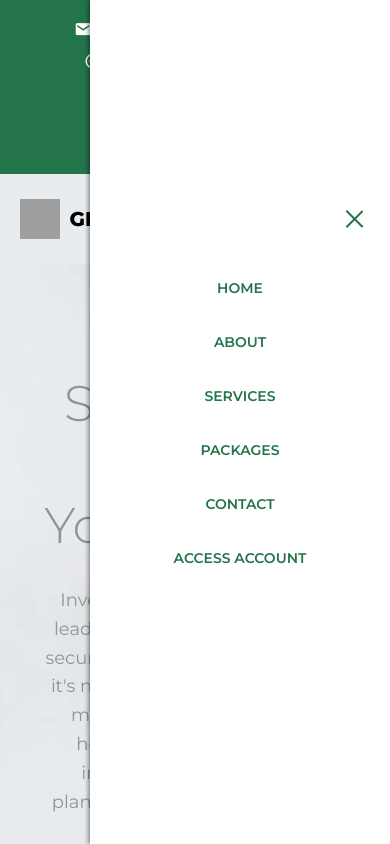
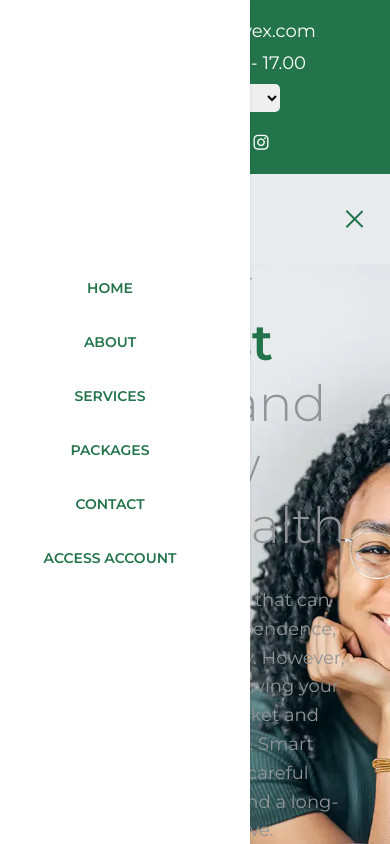
Before and after one commit to maxiweb001/globalinvest, a plain HTML site: page index.html in a window 390 px wide. Both pictures are taken after a click on the element 354 px from the left and 219 px from the top of the page. Shown: the top 844 px of the page. Drawn offline with nearby package versions, Linux system fonts and the light colour scheme; grey boxes are pictures that could not be loaded; a web font is replaced by a local one.

Commit message:
Second  Hamburger Toggle

```diff
--- a/CSS/style.css
+++ b/CSS/style.css
@@ -1049,7 +1049,7 @@ form textarea {
     position: fixed;
     top: 0;
     right: -100%;
-    width: 300px;
+    width: 280px;
     height: 100vh;
     background: #fff;
     flex-direction: column;
@@ -1060,7 +1060,7 @@ form textarea {
   }
 
   .menu-active {
-    right: 0;
+    right: 140px;
   }
 
   .nav-menu li a {
```
